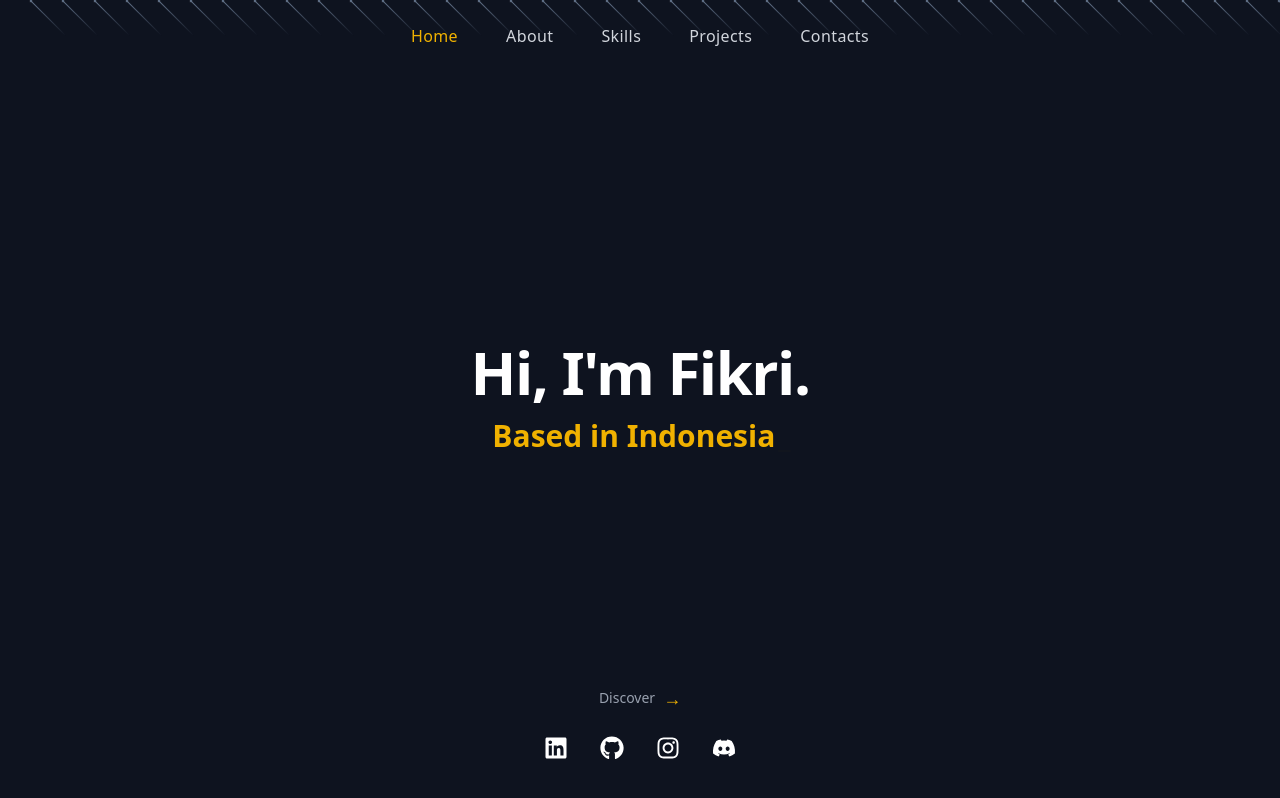
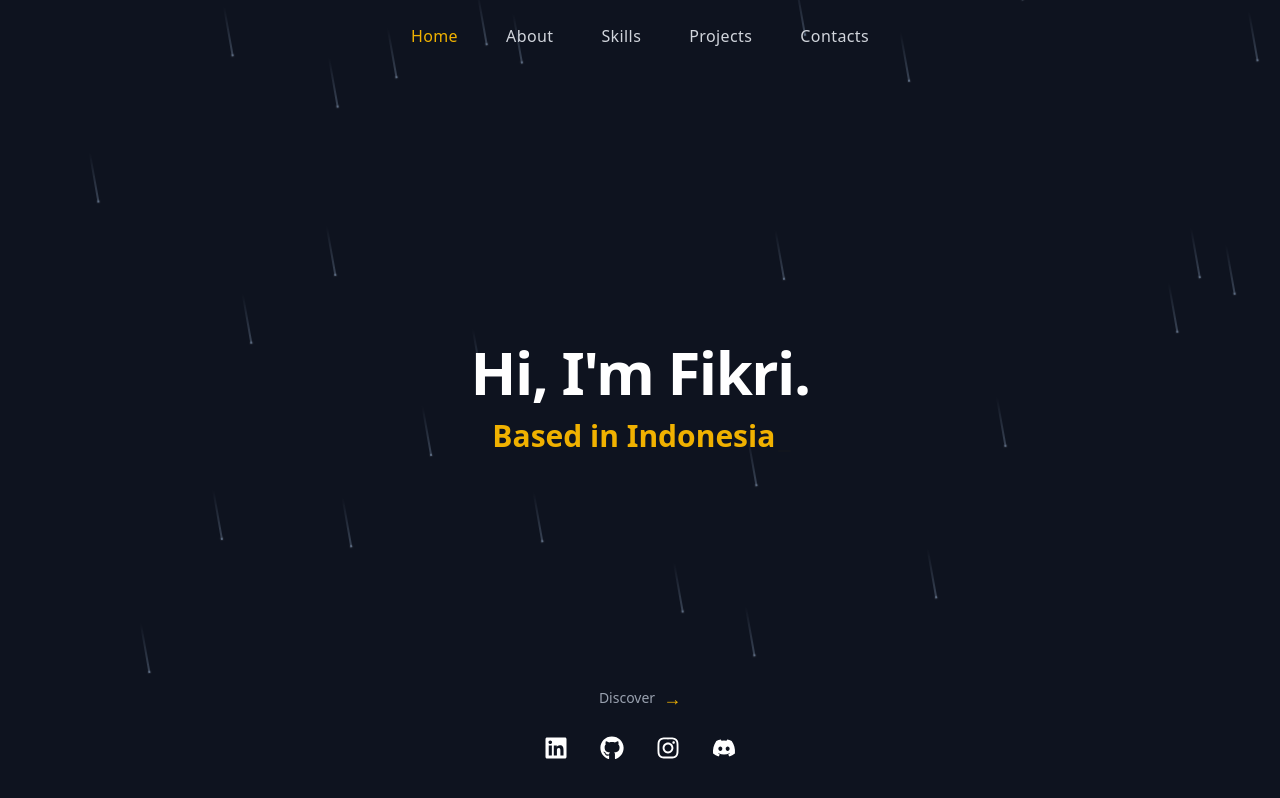
Before and after one commit to Kriiif/Portofolios, a Next.js app: page / in a window 1280 px wide. Built offline with nearby package versions, Linux system fonts and the light colour scheme.

Commit message:
feat: establish global CSS with Tailwind, comprehensive theme variables, and base styles.

```diff
--- a/app/globals.css
+++ b/app/globals.css
@@ -99,8 +99,9 @@
   --color-sidebar-accent-foreground: var(--sidebar-accent-foreground);
   --color-sidebar-border: var(--sidebar-border);
   --color-sidebar-ring: var(--sidebar-ring);
-  --animate-meteor-effect: meteor 5s linear infinite;
+}
 
+/* Meteor animation - must be outside @theme block */
 @keyframes meteor {
   0% {
     transform: rotate(215deg) translateX(50vh);
@@ -114,7 +115,6 @@
   100% {
     transform: rotate(215deg) translateX(-200vh);
     opacity: 0;
-    }
   }
 }
 
```
Lines whose indentation alone changed are shown as unchanged.
